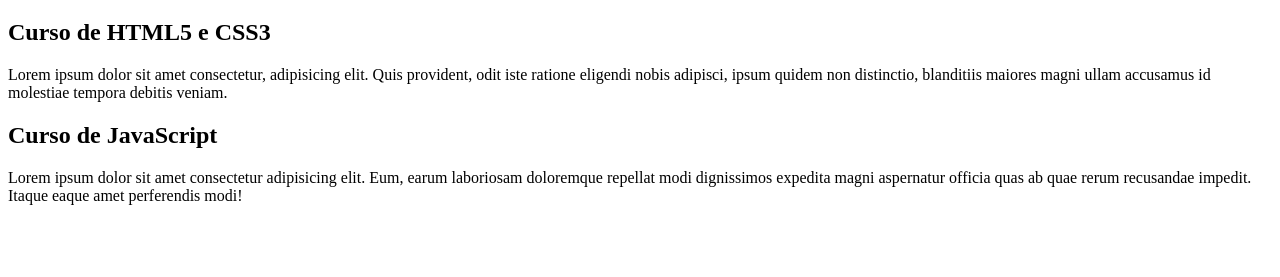
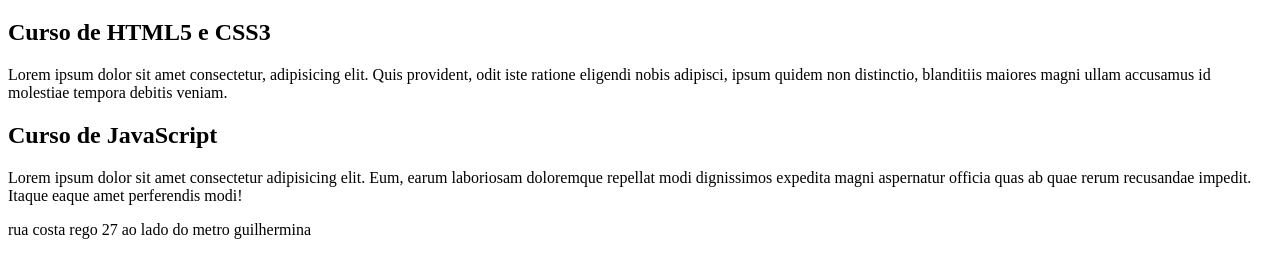
Before and after one commit to thedennerdev/projeto-site, a plain HTML site: page index.html in a window 1280 px wide. Shown: the part 61-338 px from the top of the page. Drawn offline with Linux system fonts and the light colour scheme.

Commit message:
Update index.html

```diff
--- a/index.html
+++ b/index.html
@@ -22,3 +22,4 @@
     </main>
 </body>
 </html>
+rua costa rego 27 ao lado do metro guilhermina
```
